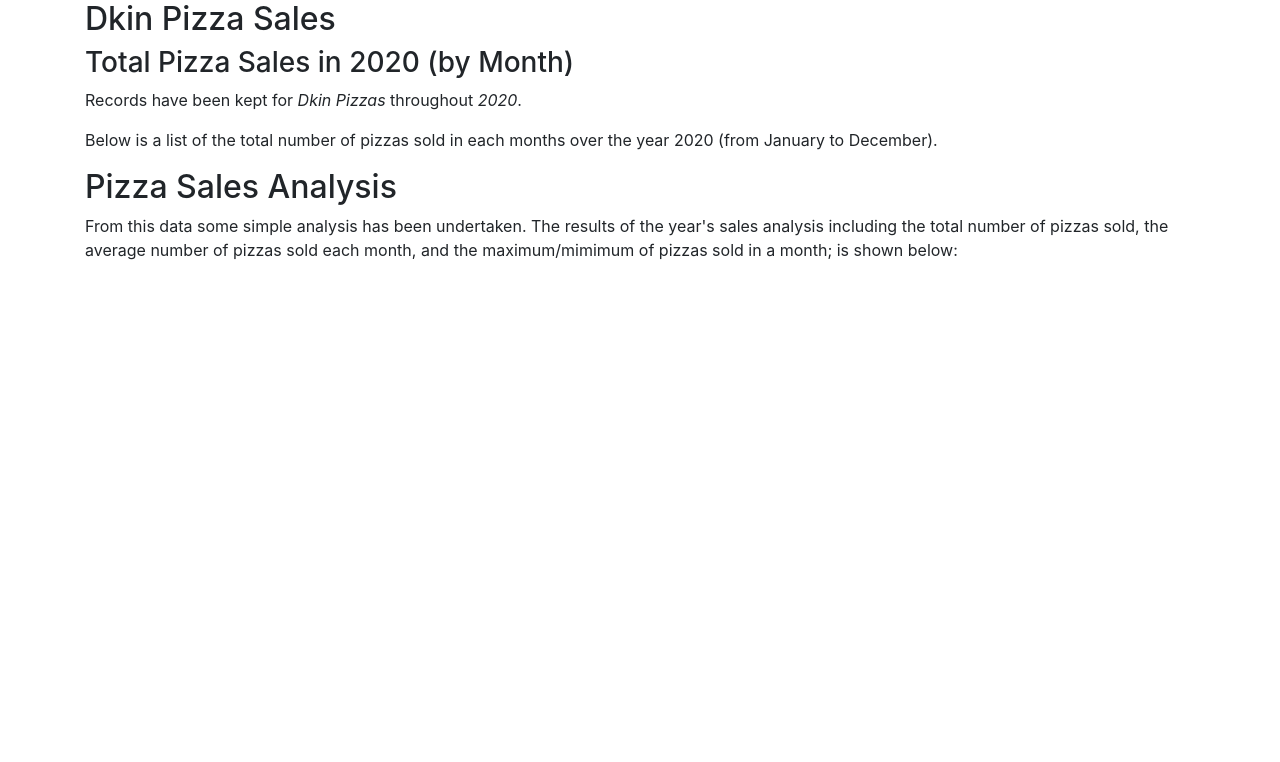
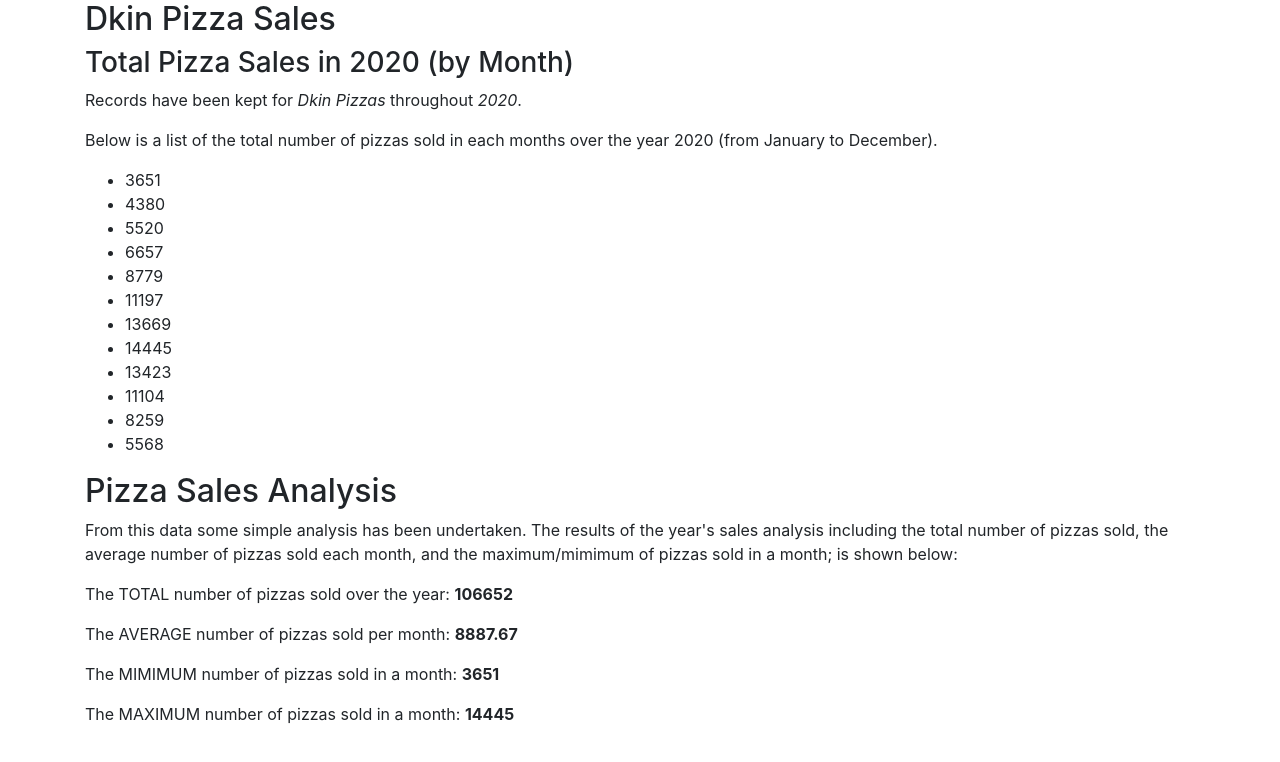
Before and after one commit to sentientyougert/SIT774-DknPizza, a website: page public_html/6-1.html in a window 1280 px wide. Drawn offline with nearby package versions, Linux system fonts and the light colour scheme.

Commit message:
Task complete

```diff
--- a/public_html/6-1.html
+++ b/public_html/6-1.html
@@ -35,20 +35,50 @@
     <p>Records have been kept for <em>Dkin Pizzas</em> throughout <em>2020</em>.</p>
     <p>Below is a list of the total number of pizzas sold in each months over the year 2020 (from January to December).
     </p>
-
-    <!-- JS array data -->
+    <p id="display"></p>
 
 
     <h2>Pizza Sales Analysis</h2>
     <p>From this data some simple analysis has been undertaken. The results of the year's sales analysis including the
       total number of pizzas sold, the average number of pizzas sold each month, and the maximum/mimimum of pizzas sold
       in a month; is shown below:</p>
-
-
-
-
+    <p>The TOTAL number of pizzas sold over the year: <b id="total"></b></p>
+    <p>The AVERAGE number of pizzas sold per month: <b id="average"></b></p>
+    <p>The MIMIMUM number of pizzas sold in a month: <b id="min"></b></p>
+    <p>The MAXIMUM number of pizzas sold in a month: <b id="max"></b></p>
 
   </div>
+
+  <script>
+    // Variables declaration
+    var sales, outputText, fLength, i, total, average, minimum, maximum;
+
+    // JS array data and variable initialisation
+    sales = [3651, 4380, 5520, 6657, 8779, 11197, 13669, 14445, 13423, 11104, 8259, 5568];
+    fLength = sales.length;
+    outputText = "<ul>";
+    total = 0, average = 0, minimum = sales[0], maximum = sales[0];
+
+    // itterate through each element
+    for (i = 0; i < fLength; i++) {
+      outputText += "<li>" + sales[i] + "</li>";
+      total += sales[i];
+    }
+    outputText += "</ul>";
+
+    // perform the calculations required
+    average = (total / fLength).toFixed(2);
+    minimum = Math.min.apply(Math, sales);
+    maximum = Math.max.apply(null, sales);
+
+    // output all the calculations
+    document.getElementById("display").innerHTML = outputText;
+    document.getElementById("total").innerHTML = total;
+    document.getElementById("average").innerHTML = average;
+    document.getElementById("min").innerHTML = minimum;
+    document.getElementById("max").innerHTML = maximum;
+  </script>
+
 </body>
 
 </html>
```
Also changed, not shown: Submission/6.1 Screenshot.png (added), 2 other files.
